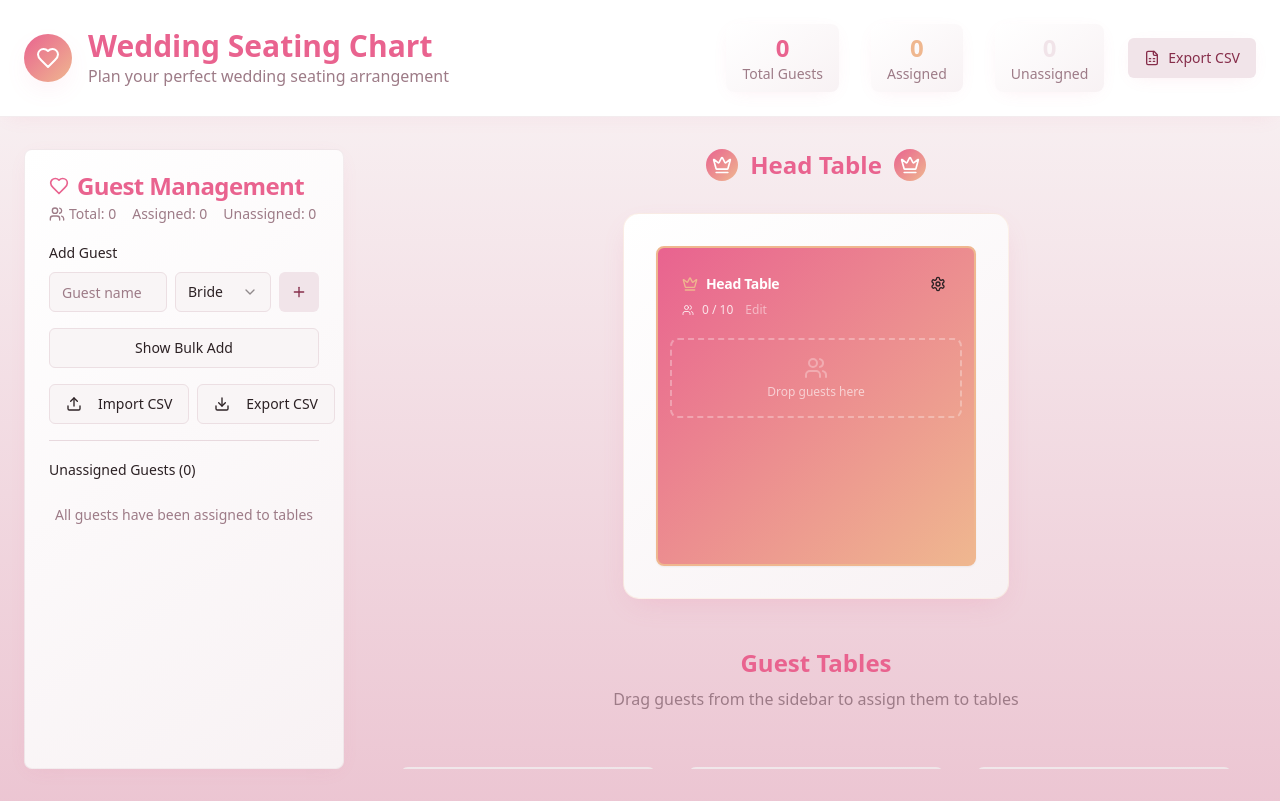
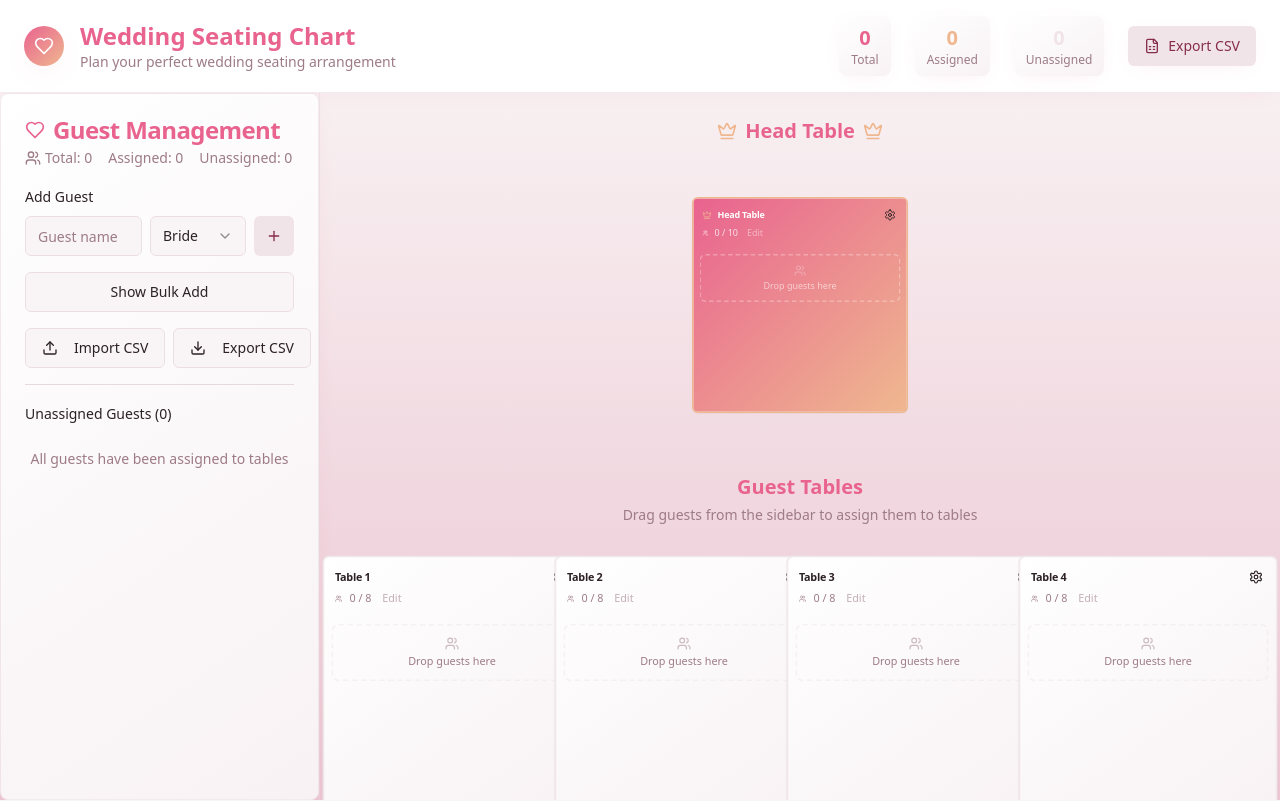
Before and after one commit to TTGMAN/seating-chart-sweetheart-suite, a React (Vite) app: page / in a window 1280 px wide. Built offline with nearby package versions, Linux system fonts and the light colour scheme.

Commit message:
Refactor: Remove scrolling, adjust table sizes
Removed the scrollable guest sidebar and table sections to fit all content on the screen. Reduced the size of the head table.

```diff
--- a/src/components/TableView.tsx
+++ b/src/components/TableView.tsx
@@ -59,28 +59,28 @@ export function TableView({ table, onUpdateTable, onRemoveGuestFromTable, onUpda
 
   return (
     <Card
-      className={`w-80 h-80 bg-gradient-card border-2 shadow-elegant hover:shadow-lg transition-smooth ${
+      className={`w-72 h-72 bg-gradient-card border-2 shadow-elegant hover:shadow-lg transition-smooth ${
         table.isHeadTable ? 'border-rose-gold bg-gradient-primary' : 'border-border/50'
       } ${table.guests.length >= table.capacity ? 'border-destructive/50' : ''}`}
       onDrop={handleDrop}
       onDragOver={handleDragOver}
     >
-      <CardHeader className="pb-2">
+      <CardHeader className="pb-2 p-3">
         <div className="flex items-center justify-between">
           <div className="flex items-center gap-2">
-            {table.isHeadTable && <Crown className="w-4 h-4 text-rose-gold" />}
+            {table.isHeadTable && <Crown className="w-3 h-3 text-rose-gold" />}
             {editingName ? (
               <Input
                 value={newName}
                 onChange={(e) => setNewName(e.target.value)}
                 onBlur={saveName}
                 onKeyDown={(e) => e.key === 'Enter' && saveName()}
-                className="text-sm font-semibold w-32"
+                className="text-xs font-semibold w-24 h-6"
                 autoFocus
               />
             ) : (
               <CardTitle
-                className={`text-sm font-semibold cursor-pointer hover:text-primary ${
+                className={`text-xs font-semibold cursor-pointer hover:text-primary ${
                   table.isHeadTable ? 'text-white' : 'text-foreground'
                 }`}
                 onClick={() => setEditingName(true)}
@@ -92,8 +92,8 @@ export function TableView({ table, onUpdateTable, onRemoveGuestFromTable, onUpda
 
           <Dialog>
             <DialogTrigger asChild>
-              <Button variant="ghost" size="icon" className="h-6 w-6">
-                <Settings className="w-3 h-3" />
+              <Button variant="ghost" size="icon" className="h-5 w-5">
+                <Settings className="w-2 h-2" />
               </Button>
             </DialogTrigger>
             <DialogContent>
@@ -133,7 +133,7 @@ export function TableView({ table, onUpdateTable, onRemoveGuestFromTable, onUpda
         </div>
 
         <div className={`flex items-center gap-2 text-xs ${table.isHeadTable ? 'text-white/80' : 'text-muted-foreground'}`}>
-          <Users className="w-3 h-3" />
+          <Users className="w-2 h-2" />
           <span>{table.guests.length} / {table.capacity}</span>
           {editingCapacity ? (
             <div className="flex gap-1">
@@ -143,7 +143,7 @@ export function TableView({ table, onUpdateTable, onRemoveGuestFromTable, onUpda
                 onChange={(e) => setNewCapacity(e.target.value)}
                 onBlur={saveCapacity}
                 onKeyDown={(e) => e.key === 'Enter' && saveCapacity()}
-                className="w-16 h-6 text-xs"
+                className="w-12 h-5 text-xs"
                 min="1"
                 max="20"
                 autoFocus
@@ -153,7 +153,7 @@ export function TableView({ table, onUpdateTable, onRemoveGuestFromTable, onUpda
             <Button
               variant="ghost"
               size="sm"
-              className="h-4 px-1 text-xs opacity-60 hover:opacity-100"
+              className="h-3 px-1 text-xs opacity-60 hover:opacity-100"
               onClick={() => setEditingCapacity(true)}
             >
               Edit
@@ -162,8 +162,8 @@ export function TableView({ table, onUpdateTable, onRemoveGuestFromTable, onUpda
         </div>
       </CardHeader>
 
-      <CardContent className="flex-1 p-3">
-        <div className="h-full flex flex-col space-y-2 overflow-auto">
+      <CardContent className="flex-1 p-2">
+        <div className="h-full flex flex-col space-y-1 overflow-auto">
           {/* Bride Side */}
           {brideGuests.length > 0 && (
             <div>
@@ -171,7 +171,7 @@ export function TableView({ table, onUpdateTable, onRemoveGuestFromTable, onUpda
               {brideGuests.map((guest) => (
                 <div
                   key={guest.id}
-                  className={`flex items-center justify-between p-2 rounded text-xs ${
+                  className={`flex items-center justify-between p-1 rounded text-xs ${
                     table.isHeadTable
                       ? 'bg-white/20 text-white'
                       : 'bg-blush/30 text-foreground'
@@ -181,7 +181,7 @@ export function TableView({ table, onUpdateTable, onRemoveGuestFromTable, onUpda
                   <Button
                     variant="ghost"
                     size="icon"
-                    className="h-4 w-4 ml-1"
+                    className="h-3 w-3 ml-1"
                     onClick={() => onRemoveGuestFromTable(guest.id, table.id)}
                   >
                     <X className="w-2 h-2" />
@@ -198,7 +198,7 @@ export function TableView({ table, onUpdateTable, onRemoveGuestFromTable, onUpda
               {groomGuests.map((guest) => (
                 <div
                   key={guest.id}
-                  className={`flex items-center justify-between p-2 rounded text-xs ${
+                  className={`flex items-center justify-between p-1 rounded text-xs ${
                     table.isHeadTable
                       ? 'bg-white/20 text-white'
                       : 'bg-secondary/50 text-foreground'
@@ -208,7 +208,7 @@ export function TableView({ table, onUpdateTable, onRemoveGuestFromTable, onUpda
                   <Button
                     variant="ghost"
                     size="icon"
-                    className="h-4 w-4 ml-1"
+                    className="h-3 w-3 ml-1"
                     onClick={() => onRemoveGuestFromTable(guest.id, table.id)}
                   >
                     <X className="w-2 h-2" />
@@ -225,7 +225,7 @@ export function TableView({ table, onUpdateTable, onRemoveGuestFromTable, onUpda
               {bothGuests.map((guest) => (
                 <div
                   key={guest.id}
-                  className={`flex items-center justify-between p-2 rounded text-xs ${
+                  className={`flex items-center justify-between p-1 rounded text-xs ${
                     table.isHeadTable
                       ? 'bg-white/20 text-white'
                       : 'bg-muted/50 text-foreground'
@@ -235,7 +235,7 @@ export function TableView({ table, onUpdateTable, onRemoveGuestFromTable, onUpda
                   <Button
                     variant="ghost"
                     size="icon"
-                    className="h-4 w-4 ml-1"
+                    className="h-3 w-3 ml-1"
                     onClick={() => onRemoveGuestFromTable(guest.id, table.id)}
                   >
                     <X className="w-2 h-2" />
@@ -246,13 +246,13 @@ export function TableView({ table, onUpdateTable, onRemoveGuestFromTable, onUpda
           )}
 
           {table.guests.length === 0 && (
-            <div className={`text-center p-4 border-2 border-dashed rounded-lg flex-1 flex items-center justify-center ${
+            <div className={`text-center p-3 border-2 border-dashed rounded-lg flex-1 flex items-center justify-center ${
               table.isHeadTable
                 ? 'border-white/30 text-white/60'
                 : 'border-border/30 text-muted-foreground'
             }`}>
               <div>
-                <Users className="w-6 h-6 mx-auto mb-1 opacity-50" />
+                <Users className="w-4 h-4 mx-auto mb-1 opacity-50" />
                 <p className="text-xs">Drop guests here</p>
               </div>
             </div>
--- a/src/pages/Index.tsx
+++ b/src/pages/Index.tsx
@@ -1,3 +1,4 @@
+
 import React from 'react';
 import { Card, CardContent, CardHeader, CardTitle } from '@/components/ui/card';
 import { Button } from '@/components/ui/button';
@@ -29,34 +30,34 @@ const Index = () => {
   const regularTables = tables.filter(table => !table.isHeadTable);
 
   return (
-    <div className="min-h-screen bg-gradient-subtle">
+    <div className="h-screen bg-gradient-subtle flex flex-col overflow-hidden">
       {/* Header */}
-      <div className="bg-card border-b border-border/50 shadow-soft">
-        <div className="container mx-auto px-6 py-6">
+      <div className="bg-card border-b border-border/50 shadow-soft flex-shrink-0">
+        <div className="container mx-auto px-6 py-4">
           <div className="flex items-center justify-between">
             <div className="flex items-center gap-4">
-              <div className="w-12 h-12 bg-gradient-primary rounded-full flex items-center justify-center shadow-elegant">
-                <Heart className="w-6 h-6 text-white" />
+              <div className="w-10 h-10 bg-gradient-primary rounded-full flex items-center justify-center shadow-elegant">
+                <Heart className="w-5 h-5 text-white" />
               </div>
               <div>
-                <h1 className="text-3xl font-bold text-primary">Wedding Seating Chart</h1>
-                <p className="text-muted-foreground">Plan your perfect wedding seating arrangement</p>
+                <h1 className="text-2xl font-bold text-primary">Wedding Seating Chart</h1>
+                <p className="text-sm text-muted-foreground">Plan your perfect wedding seating arrangement</p>
               </div>
             </div>
 
             <div className="flex items-center gap-6">
-              <div className="flex gap-8 text-sm">
-                <div className="text-center px-4 py-2 bg-gradient-card rounded-lg shadow-soft">
-                  <div className="text-2xl font-bold text-primary">{totalGuests}</div>
-                  <div className="text-muted-foreground font-medium">Total Guests</div>
+              <div className="flex gap-6 text-sm">
+                <div className="text-center px-3 py-2 bg-gradient-card rounded-lg shadow-soft">
+                  <div className="text-xl font-bold text-primary">{totalGuests}</div>
+                  <div className="text-xs text-muted-foreground font-medium">Total</div>
                 </div>
-                <div className="text-center px-4 py-2 bg-gradient-card rounded-lg shadow-soft">
-                  <div className="text-2xl font-bold text-accent">{assignedGuestsCount}</div>
-                  <div className="text-muted-foreground font-medium">Assigned</div>
+                <div className="text-center px-3 py-2 bg-gradient-card rounded-lg shadow-soft">
+                  <div className="text-xl font-bold text-accent">{assignedGuestsCount}</div>
+                  <div className="text-xs text-muted-foreground font-medium">Assigned</div>
                 </div>
-                <div className="text-center px-4 py-2 bg-gradient-card rounded-lg shadow-soft">
-                  <div className="text-2xl font-bold text-secondary">{unassignedGuests.length}</div>
-                  <div className="text-muted-foreground font-medium">Unassigned</div>
+                <div className="text-center px-3 py-2 bg-gradient-card rounded-lg shadow-soft">
+                  <div className="text-xl font-bold text-secondary">{unassignedGuests.length}</div>
+                  <div className="text-xs text-muted-foreground font-medium">Unassigned</div>
                 </div>
               </div>
 
@@ -70,10 +71,9 @@ const Index = () => {
       </div>
 
       {/* Main Content */}
-      <div className="container mx-auto px-6 py-8">
-        <div className="flex gap-8 h-[calc(100vh-180px)]">
+      <div className="flex-1 flex overflow-hidden">
         {/* Guest Sidebar */}
-          <div className="w-80 flex-shrink-0">
+        <div className="w-80 flex-shrink-0 border-r border-border/50">
           <GuestSidebar
             guests={guests}
             unassignedGuests={unassignedGuests}
@@ -89,21 +89,17 @@ const Index = () => {
         </div>
 
         {/* Tables Section */}
-          <div className="flex-1 overflow-auto">
+        <div className="flex-1 p-6 flex flex-col">
           {/* Head Table Section */}
           {headTable && (
-              <div className="mb-12">
-                <div className="flex items-center justify-center gap-3 mb-8">
-                  <div className="w-8 h-8 bg-gradient-primary rounded-full flex items-center justify-center">
-                    <Crown className="w-5 h-5 text-white" />
-                  </div>
-                  <h2 className="text-2xl font-bold text-primary">Head Table</h2>
-                  <div className="w-8 h-8 bg-gradient-primary rounded-full flex items-center justify-center">
-                    <Crown className="w-5 h-5 text-white" />
-                  </div>
+            <div className="mb-6">
+              <div className="flex items-center justify-center gap-2 mb-4">
+                <Crown className="w-5 h-5 text-rose-gold" />
+                <h2 className="text-xl font-bold text-primary">Head Table</h2>
+                <Crown className="w-5 h-5 text-rose-gold" />
               </div>
               <div className="flex justify-center">
-                  <div className="p-8 bg-gradient-card rounded-2xl shadow-elegant border border-rose-gold/20">
+                <div className="transform scale-75">
                   <TableView
                     table={headTable}
                     onUpdateTable={updateTable}
@@ -116,14 +112,16 @@ const Index = () => {
           )}
 
           {/* Regular Tables Section */}
-            <div className="mb-8">
-              <div className="text-center mb-8">
-                <h2 className="text-2xl font-bold text-primary mb-2">Guest Tables</h2>
-                <p className="text-muted-foreground">Drag guests from the sidebar to assign them to tables</p>
+          <div className="flex-1">
+            <div className="text-center mb-4">
+              <h2 className="text-xl font-bold text-primary mb-1">Guest Tables</h2>
+              <p className="text-sm text-muted-foreground">Drag guests from the sidebar to assign them to tables</p>
             </div>
-              <div className="grid grid-cols-1 md:grid-cols-2 lg:grid-cols-3 2xl:grid-cols-4 gap-8 p-6">
+
+            <div className="grid grid-cols-4 gap-4 h-full content-start">
               {regularTables.map((table) => (
                 <div key={table.id} className="flex justify-center">
+                  <div className="transform scale-90">
                     <TableView
                       table={table}
                       onUpdateTable={updateTable}
@@ -131,19 +129,19 @@ const Index = () => {
                       onUpdateGuest={updateGuest}
                     />
                   </div>
+                </div>
               ))}
-              </div>
             </div>
 
             {/* Empty State */}
-            {tables.length === 0 && (
+            {regularTables.length === 0 && (
               <div className="flex items-center justify-center h-full">
-                <Card className="p-12 text-center bg-gradient-card border-border/50 shadow-elegant max-w-md">
-                  <div className="w-16 h-16 bg-gradient-primary rounded-full flex items-center justify-center mx-auto mb-6">
-                    <Heart className="w-8 h-8 text-white" />
+                <Card className="p-8 text-center bg-gradient-card border-border/50 shadow-elegant max-w-md">
+                  <div className="w-12 h-12 bg-gradient-primary rounded-full flex items-center justify-center mx-auto mb-4">
+                    <Heart className="w-6 h-6 text-white" />
                   </div>
-                  <h3 className="text-xl font-bold text-primary mb-3">No Tables Created</h3>
-                  <p className="text-muted-foreground leading-relaxed">
+                  <h3 className="text-lg font-bold text-primary mb-2">No Tables Created</h3>
+                  <p className="text-sm text-muted-foreground">
                     Your default tables will appear here once you start planning your seating chart.
                   </p>
                 </Card>
```
Lines whose indentation alone changed are shown as unchanged.
